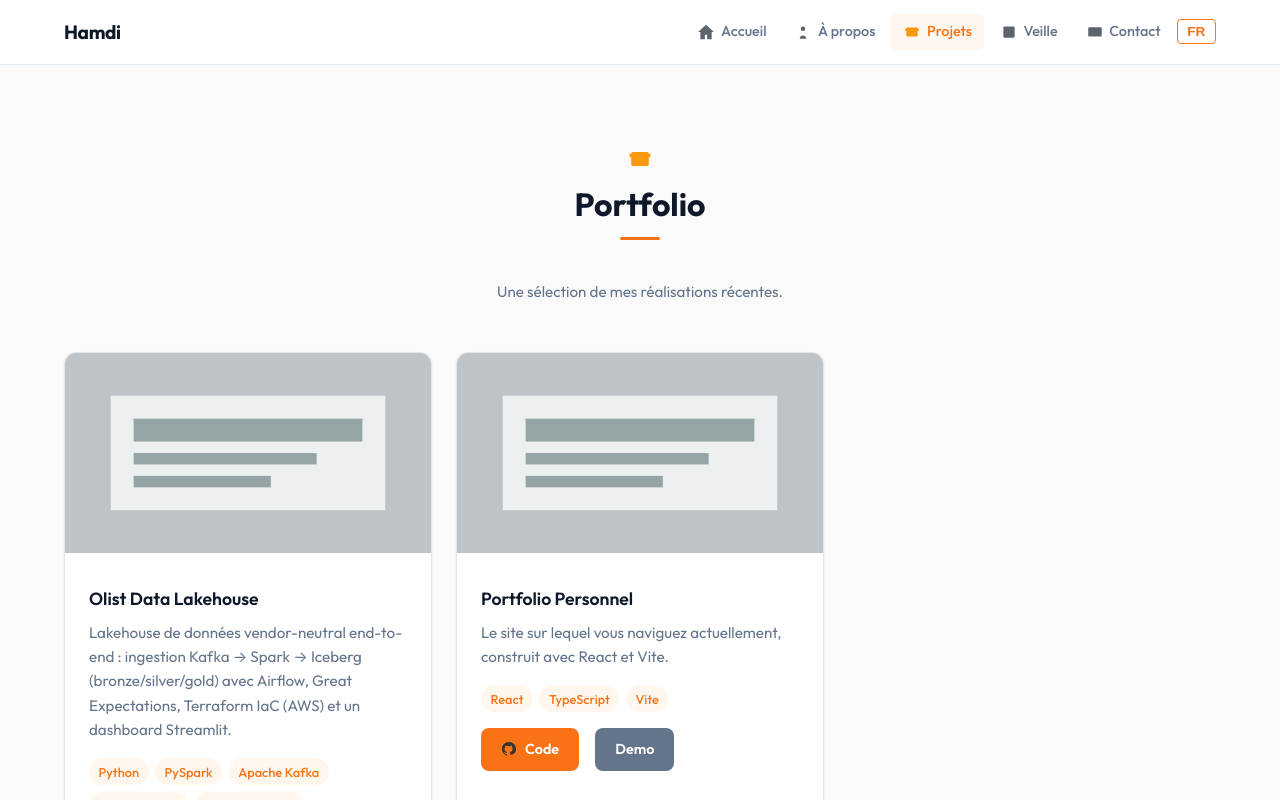
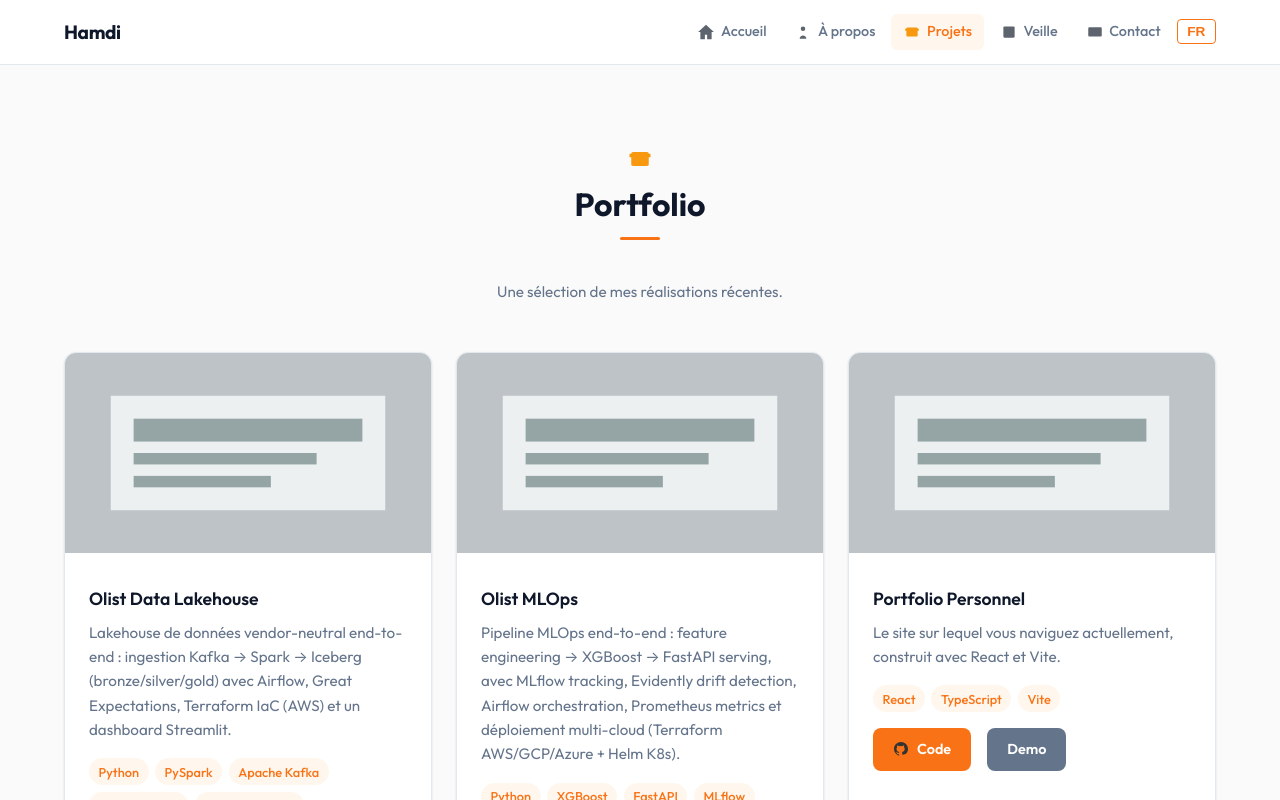
Before and after one commit to HamdiMechelloukh/blog-hamdi-mechelloukh, a React (Vite) app: page /portfolio in a window 1280 px wide. Shown: the top 800 px of the page. Built offline with nearby package versions, Linux system fonts and the light colour scheme; no server answers.

Commit message:
feat(portfolio): add Olist MLOps project
Add end-to-end MLOps pipeline project card with bilingual descriptions
and updated SEO meta tags.

```diff
--- a/src/data.ts
+++ b/src/data.ts
@@ -8,6 +8,15 @@
     technologies: ["Python", "PySpark", "Apache Kafka", "Apache Spark", "Apache Iceberg", "Apache Airflow", "MinIO", "Great Expectations", "Streamlit", "Docker", "Terraform", "AWS"],
     imageUrl: "/assets/project_placeholder.svg",
     githubUrl: "https://github.com/HamdiMechelloukh/olist-lakehouse",
+    demoUrl: "#"
+  },
+  {
+    id: 2,
+    title: "Olist MLOps",
+    description: "Pipeline MLOps end-to-end : feature engineering → XGBoost → FastAPI serving, avec MLflow tracking, Evidently drift detection, Airflow orchestration, Prometheus metrics et déploiement multi-cloud (Terraform AWS/GCP/Azure + Helm K8s).",
+    technologies: ["Python", "XGBoost", "FastAPI", "MLflow", "Airflow", "Evidently", "Prometheus", "Docker", "Terraform", "Kubernetes"],
+    imageUrl: "/assets/project_placeholder.svg",
+    githubUrl: "https://github.com/HamdiMechelloukh/olist-mlops",
     demoUrl: "#"
   },
   {
--- a/src/locales/en.json
+++ b/src/locales/en.json
@@ -38,6 +38,8 @@
     "description": "A selection of my recent work.",
     "code": "Code",
     "demo": "Demo",
+    "project_2_title": "Olist MLOps",
+    "project_2_description": "End-to-end MLOps pipeline: feature engineering → XGBoost → FastAPI serving, with MLflow tracking, Evidently drift detection, Airflow orchestration, Prometheus metrics and multi-cloud deployment (Terraform AWS/GCP/Azure + Helm K8s).",
     "project_3_title": "Personal Portfolio",
     "project_3_description": "The site you are currently browsing, built with React and Vite."
   },
--- a/src/locales/fr.json
+++ b/src/locales/fr.json
@@ -38,6 +38,8 @@
     "description": "Une sélection de mes réalisations récentes.",
     "code": "Code",
     "demo": "Demo",
+    "project_2_title": "Olist MLOps",
+    "project_2_description": "Pipeline MLOps end-to-end : feature engineering → XGBoost → FastAPI serving, avec MLflow tracking, Evidently drift detection, Airflow orchestration, Prometheus metrics et déploiement multi-cloud (Terraform AWS/GCP/Azure + Helm K8s).",
     "project_3_title": "Portfolio Personnel",
     "project_3_description": "Le site sur lequel vous naviguez actuellement, construit avec React et Vite."
   },
--- a/src/pages/Portfolio.tsx
+++ b/src/pages/Portfolio.tsx
@@ -14,14 +14,14 @@
       <Helmet>
         <title>{isFr ? 'Portfolio – Hamdi Mechelloukh' : 'Portfolio – Hamdi Mechelloukh'}</title>
         <meta name="description" content={isFr
-          ? 'Projets data engineering de Hamdi Mechelloukh : lakehouse Olist avec Kafka, Spark, Iceberg et Airflow, portfolio React/TypeScript.'
-          : 'Data engineering projects by Hamdi Mechelloukh: Olist lakehouse with Kafka, Spark, Iceberg and Airflow, React/TypeScript portfolio.'} />
+          ? 'Projets data engineering de Hamdi Mechelloukh : lakehouse Olist (Kafka, Spark, Iceberg), pipeline MLOps (XGBoost, MLflow, Airflow), portfolio React/TypeScript.'
+          : 'Data engineering projects by Hamdi Mechelloukh: Olist lakehouse (Kafka, Spark, Iceberg), MLOps pipeline (XGBoost, MLflow, Airflow), React/TypeScript portfolio.'} />
         <link rel="canonical" href={BASE_URL + '/portfolio'} />
         <meta property="og:url" content={BASE_URL + '/portfolio'} />
         <meta property="og:title" content={isFr ? 'Portfolio – Hamdi Mechelloukh' : 'Portfolio – Hamdi Mechelloukh'} />
         <meta property="og:description" content={isFr
-          ? 'Projets data engineering : Olist lakehouse, Kafka, Spark, Iceberg, Airflow.'
-          : 'Data engineering projects: Olist lakehouse, Kafka, Spark, Iceberg, Airflow.'} />
+          ? 'Projets data engineering : Olist lakehouse, MLOps pipeline, Kafka, Spark, XGBoost, Airflow.'
+          : 'Data engineering projects: Olist lakehouse, MLOps pipeline, Kafka, Spark, XGBoost, Airflow.'} />
       </Helmet>
       <section className="section">
         <h1 className="section-title">
```
